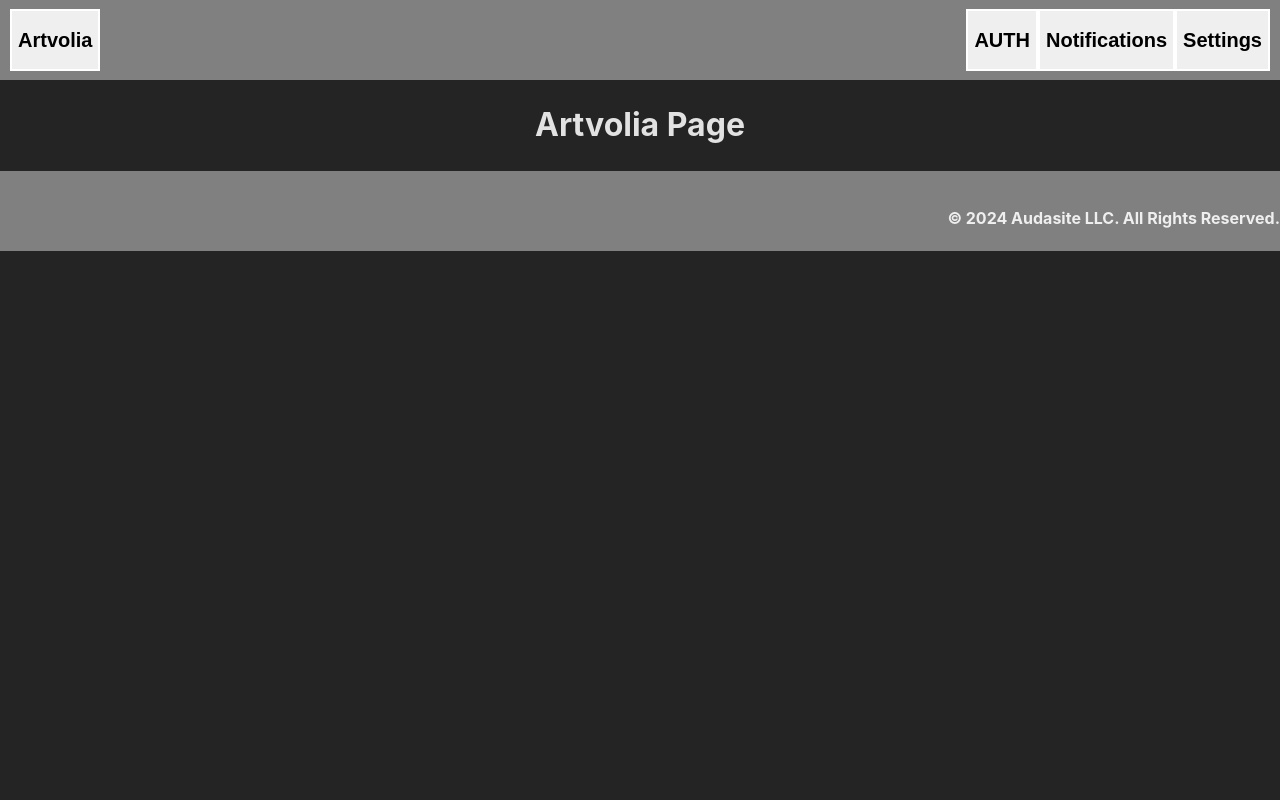
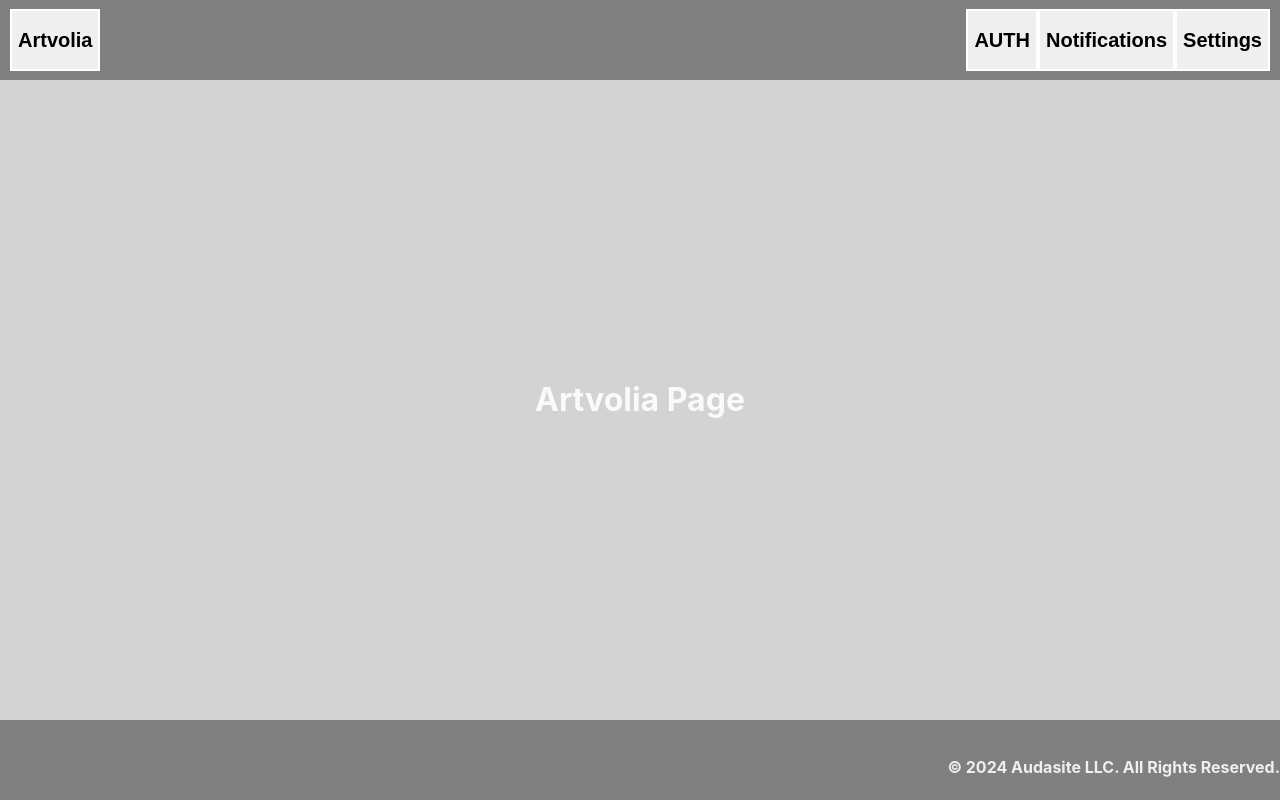
Before and after one commit to roryemagee1/artvolia-fe, a React (Vite) app: page / in a window 1280 px wide. Built offline with nearby package versions, Linux system fonts and the light colour scheme.

Commit message:
Add Main component for accepting individual pages

```diff
--- a/src/app.component.tsx
+++ b/src/app.component.tsx
@@ -2,13 +2,16 @@ import { JSX } from 'react';
 import './app.css'
 
 import Header from '@src/features/ui/header/header.component.tsx';
+import Main from '@src/features/ui/main/main.component.tsx';
 import Footer from '@src/features/ui/footer/footer.component.tsx';
 
 function App(): JSX.Element {
   return (
     <>
       <Header />
-      <h1>Artvolia Page</h1>
+      <Main>
+        <h1>Artvolia Page</h1>
+      </Main>
       <Footer />
     </>
   )
--- /dev/null
+++ b/src/features/ui/main/main.component.tsx
@@ -0,0 +1,14 @@
+// import React from 'react';
+import './main.css';
+
+interface ButtonProps {
+  children: JSX.Element;
+}
+export default function Footer({ children }: ButtonProps) {
+  return (
+    <main>
+      {children}
+    </main>
+
+  )
+}
--- /dev/null
+++ b/src/features/ui/main/main.css
@@ -0,0 +1,11 @@
+main {
+  height: 80vh;
+  width: 100vw;
+
+  background-color: lightgrey;
+
+  display: flex;
+  flex-direction: row;
+  justify-content: center;
+  align-items: center;
+}
```
